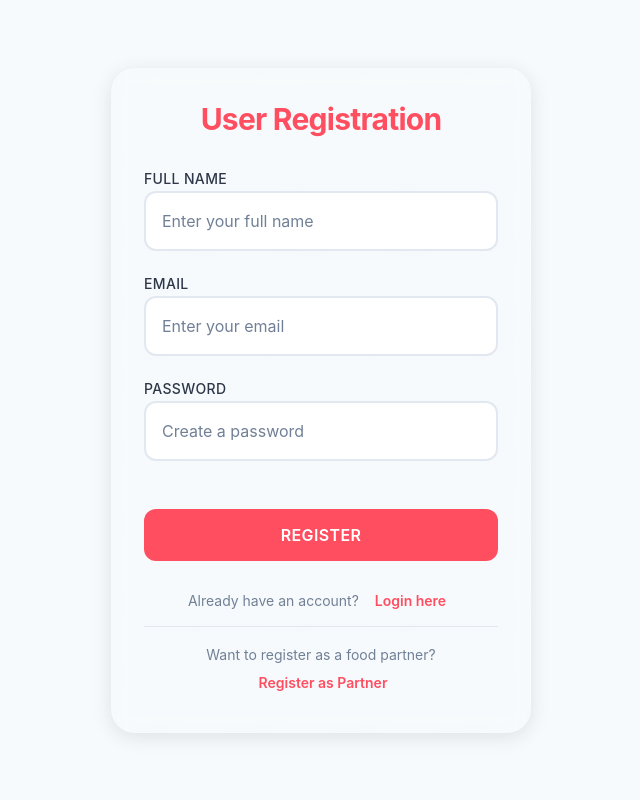
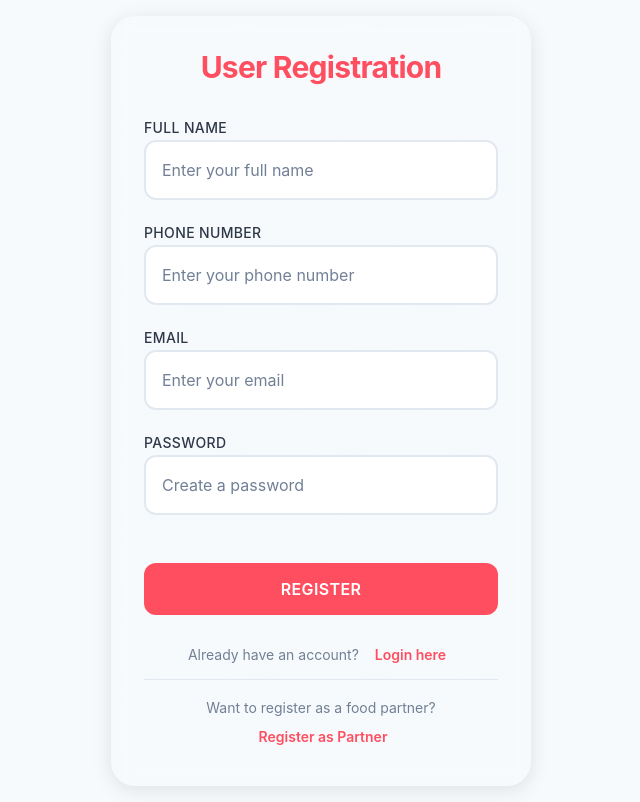
Before and after one commit to arbazzkhann/Zomato-MERN-Project, a React app in the folder frontend/: page /user/register in a window 1280 px wide. Shown: the whole page, without its empty margins (319-959 px from the left). Built offline with nearby package versions, Linux system fonts and the light colour scheme; the HTML template or start-up script is replaced by a standard one.

Commit message:
connecting userRegister component with backend

```diff
--- a/frontend/src/components/auth/UserRegister.jsx
+++ b/frontend/src/components/auth/UserRegister.jsx
@@ -1,19 +1,57 @@
 import { Link } from 'react-router-dom';
 import './Auth.css';
+import axios from 'axios';
+import { useNavigate } from 'react-router-dom';
 
 const UserRegister = () => {
+  const navigate = useNavigate();
+
+  const handleSubmit = async (e) => {
+    e.preventDefault();
+
+    const fullName = e.target.fullName.value;
+    const email = e.target.email.value;
+    const phoneNumber = e.target.phoneNumber.value;
+    const password = e.target.password.value;
+
+    const response = await axios.post("http://localhost:3000/api/auth/user/register", {
+      fullName,
+      email,
+      phoneNumber,
+      password
+    }, {
+      withCredentials: true  //saving cookies
+    });
+
+    console.log(response.data);
+
+    navigate("/");
+  }
+
+
+
   return (
     <div className="auth-container">
       <div className="auth-form">
         <h2 className="auth-title">User Registration</h2>
-        <form>
+        <form method='post' onSubmit={handleSubmit}>
           <div className="form-group">
-            <label htmlFor="name" className="form-label">Full Name</label>
+            <label htmlFor="fullName" className="form-label">Full Name</label>
             <input
               type="text"
-              id="name"
+              id="fullName"
               className="form-input"
               placeholder="Enter your full name"
+              required
+            />
+          </div>
+          <div className="form-group">
+            <label htmlFor="phoneNumber" className="form-label">Phone Number</label>
+            <input
+              type="number"
+              id="phoneNumber"
+              className="form-input"
+              placeholder="Enter your phone number"
               required
             />
           </div>
@@ -37,7 +75,7 @@ const UserRegister = () => {
               required
             />
           </div>
-          <button type="submit" className="auth-button">Register</button>
+          <button type='submit' className="auth-button">Register</button>
         </form>
         <div className="auth-switch">
           Already have an account? <Link to="/user/login">Login here</Link>
```
